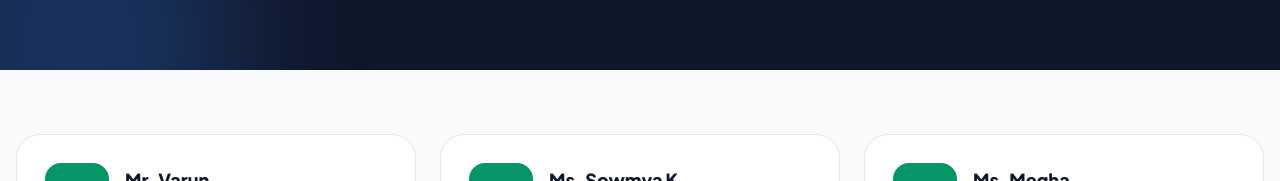
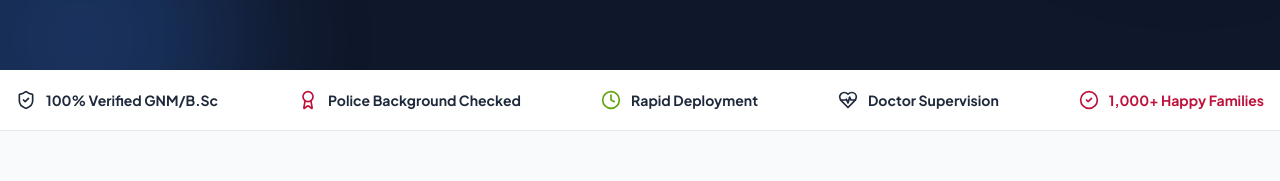
Before and after one commit to gowthambs-000/sowik-healthcare, a React (Vite) app in the folder client/: page /team in a window 1280 px wide. Shown: the part 427-608 px from the top of the page. Built offline with nearby package versions, Linux system fonts and the light colour scheme; no server answers.

Commit message:
Add new services, hero photo, booking and join us fixes

```diff
--- /dev/null
+++ b/client/src/components/TrustBar.jsx
@@ -0,0 +1,24 @@
+import { ShieldCheck, Award, Clock, HeartPulse, CheckCircle2 } from 'lucide-react';
+
+const ITEMS = [
+  { icon: ShieldCheck, label: '100% Verified GNM/B.Sc', iconCls: 'text-slate-800', textCls: 'text-slate-800' },
+  { icon: Award, label: 'Police Background Checked', iconCls: 'text-rose-700', textCls: 'text-slate-800' },
+  { icon: Clock, label: 'Rapid Deployment', iconCls: 'text-lime-600', textCls: 'text-slate-800' },
+  { icon: HeartPulse, label: 'Doctor Supervision', iconCls: 'text-slate-800', textCls: 'text-slate-800' },
+  { icon: CheckCircle2, label: '1,000+ Happy Families', iconCls: 'text-rose-700', textCls: 'text-rose-700' }
+];
+
+export default function TrustBar() {
+  return (
+    <div className="border-b border-slate-200 bg-white">
+      <ul className="max-w-7xl mx-auto px-4 py-5 flex flex-wrap items-center justify-center gap-x-10 gap-y-3 lg:justify-between">
+        {ITEMS.map(({ icon: Icon, label, iconCls, textCls }) => (
+          <li key={label} className="flex items-center gap-2.5">
+            <Icon size={20} strokeWidth={2} className={`shrink-0 ${iconCls}`} />
+            <span className={`text-sm font-bold whitespace-nowrap ${textCls}`}>{label}</span>
+          </li>
+        ))}
+      </ul>
+    </div>
+  );
+}
--- a/client/src/pages/Team.jsx
+++ b/client/src/pages/Team.jsx
@@ -2,6 +2,7 @@ import { useEffect, useState } from 'react';
 import { GraduationCap, Briefcase, Languages, ShieldCheck, Stethoscope } from 'lucide-react';
 import { NURSES } from '../data/siteData';
 import { api } from '../utils/api';
+import TrustBar from '../components/TrustBar';
 
 const initials = (name = '') =>
   name
@@ -50,6 +51,9 @@ export default function Team() {
           </span>
         </div>
       </section>
+
+      {/* Trust strip */}
+      <TrustBar />
 
       {/* Team grid */}
       <section className="max-w-7xl mx-auto px-4 py-16">
```
